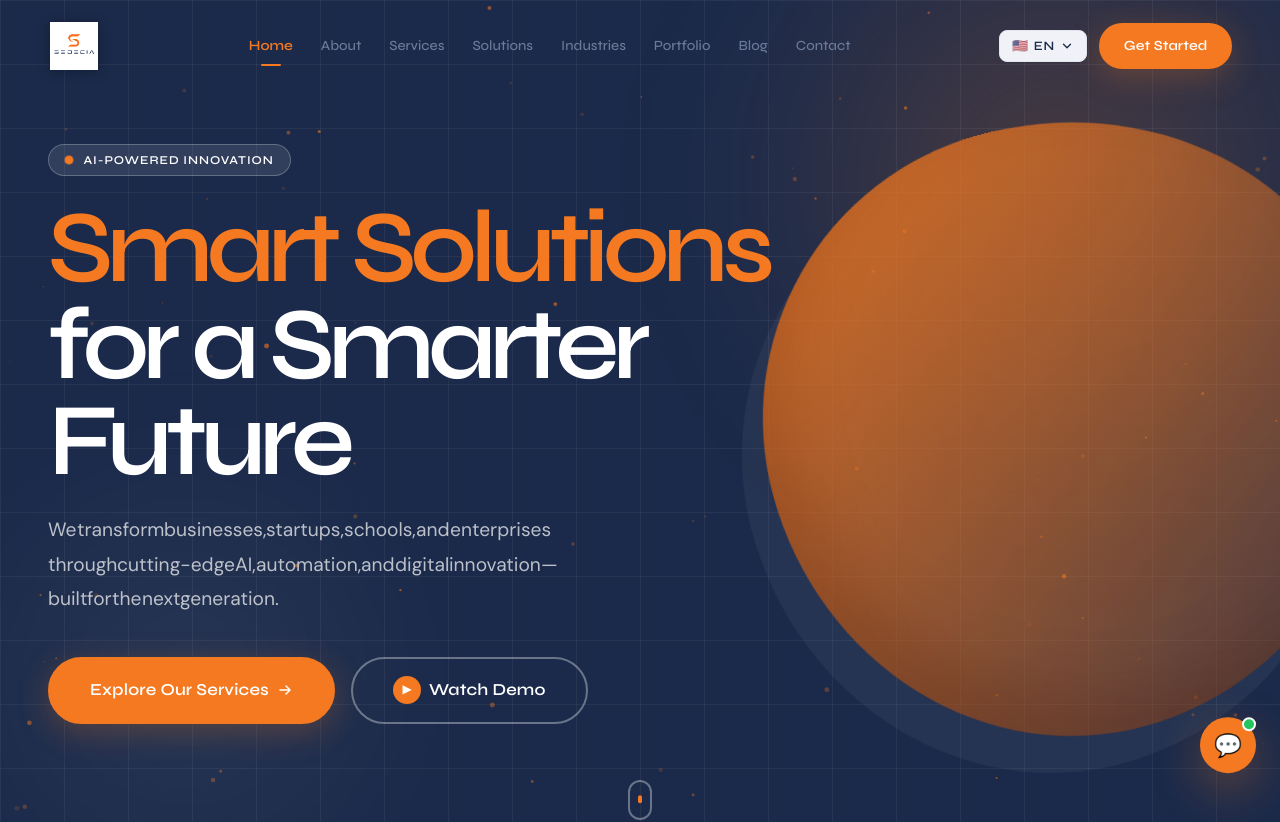
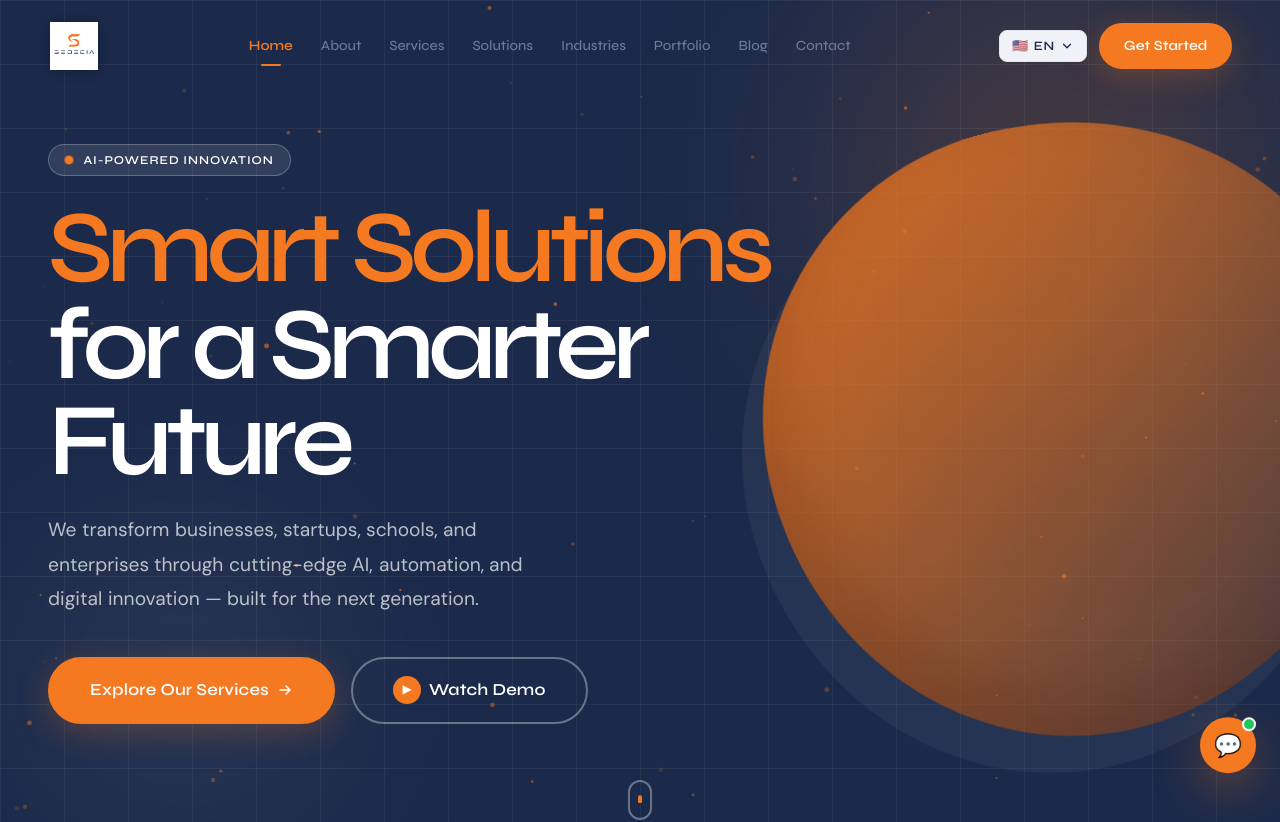
Before and after one commit to yerondereje432/sedecia, a React (Vite) app: page / in a window 1280 px wide. Shown: the top 822 px of the page. Built offline with nearby package versions, Linux system fonts and the light colour scheme.

Commit message:
Add margin to hero reveal word

```diff
--- a/src/components/sections/HeroSection.css
+++ b/src/components/sections/HeroSection.css
@@ -288,6 +288,7 @@
 }
 .hero__reveal-word {
   display: inline-block;
+  margin-right: 0.28em;
   transform-origin: 50% 100%;
   will-change: transform, opacity;
 }
```
